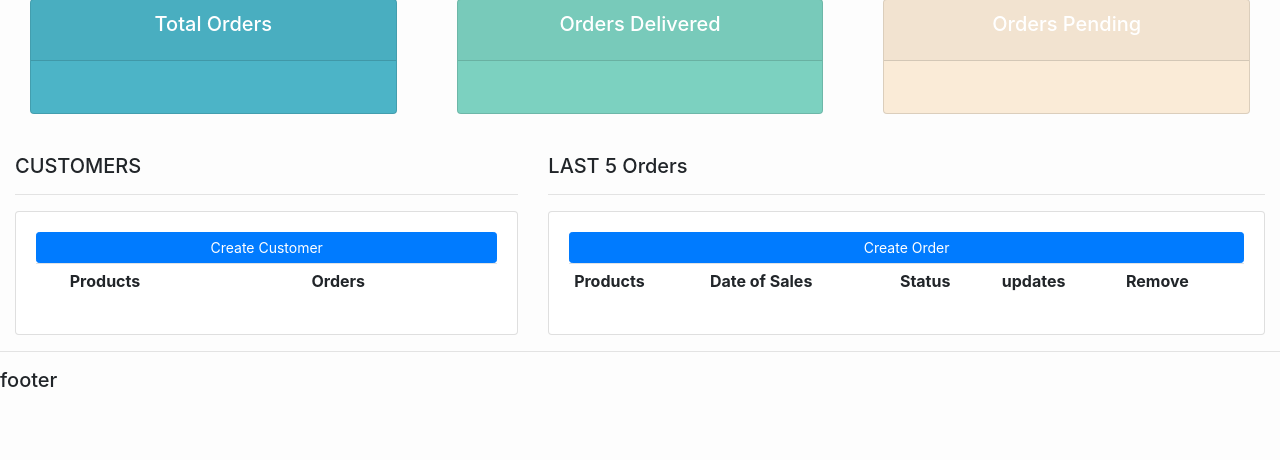
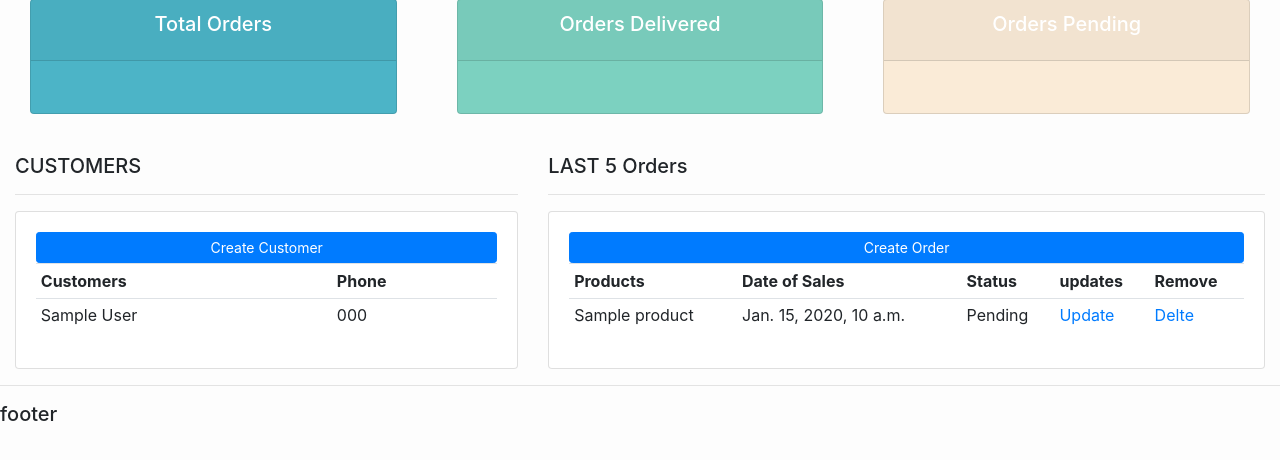
Before and after one commit to beba2123/Customer-Managment, a Django app: page / in a window 1280 px wide. Shown: the part 141-601 px from the top of the page. Run offline with Django 4.2, Linux system fonts and the light colour scheme; tables that the repository leaves empty hold one stand-in row (values such as "Sample post"); lists and menus that the app fills with data are empty.

Commit message:
rendring data to templates

```diff
--- a/acounts/admin.py
+++ b/acounts/admin.py
@@ -1,7 +1,8 @@
 from django.contrib import admin
-from .models import Customer, Product, Order
+from .models import Customer, Product, Order, Tags
 # Register your models here.
 
 admin.site.register(Customer)
 admin.site.register(Product)
 admin.site.register(Order)
+admin.site.register(Tags)
--- a/acounts/templates/acounts/dashboard.html
+++ b/acounts/templates/acounts/dashboard.html
@@ -7,13 +7,18 @@
     <h5>CUSTOMERS</h5>
     <hr />
     <div class="card card-body">
-      <a class="btn btn-primary btn-sm btn-block" href="">Create Customer </a>
+      <a class="btn btn-primary btn-sm btn-block" href=""> Create Customer </a>
       <table class="table table-sm">
         <tr>
-          <th></th>
-          <th>Products</th>
-          <th>Orders</th>
+          <th>Customers</th>
+          <th>Phone</th>
         </tr>
+        {%for customer in customers%}
+          <tr>
+          <td>{{customer.name}}</td>
+          <td>{{customer.phone_number}}</td>
+          </tr>
+        {%endfor%}
       </table>
     </div>
   </div>
@@ -22,7 +27,7 @@
     <h5>LAST 5 Orders</h5>
     <hr />
     <div class="card card-body">
-      <a class="btn btn-primary btn-sm btn-block" href="">Create Order </a>
+      <a class="btn btn-primary btn-sm btn-block" href=""> Create Order </a>
       <table class="table table-sm">
         <tr>
           <th>Products</th>
@@ -31,6 +36,15 @@
           <th>updates</th>
           <th>Remove</th>
         </tr>
+        {%for order in orders %}
+          <tr>
+            <td>{{order.product}}</td>
+            <td>{{order.date_created}}</td>
+            <td>{{order.status}}</td>
+            <td><a href="">Update</a></td>
+            <td><a href="">Delte</a></td>
+          </tr>
+        {%endfor%}
       </table>
     </div>
   </div>
--- a/acounts/views.py
+++ b/acounts/views.py
@@ -1,13 +1,20 @@
 from django.shortcuts import render
 from django.http import HttpResponse
-
+from .models import *
 # Create your views here.
 
 def home(request):
-    return render(request, 'acounts/dashboard.html')
+    orders = Order.objects.all()
+    customers = Customer.objects.all()
+    totalOrders = orders.count()
+    order_delieverd = orders.filter(status = 'Delivered').count()
+    order_pending = orders.filter(status = 'Pending')
+    context = {'orders': orders, 'customers': customers,'order-delivered': order_delieverd, 'order-pending': order_pending, ' totalOrders': totalOrders}
+    return render(request, 'acounts/dashboard.html', context)
 
 def products(request):
-    return  render(request,'acounts/products.html')
+    products = Product.objects.all()
+    return  render(request,'acounts/products.html', {'products': products})
 
 def customer(request):
     return render(request, 'acounts/customer.html')
```
Also changed, not shown: acounts/templates/acounts/products.html (+8 -0 lines), acounts/README.md (added).
